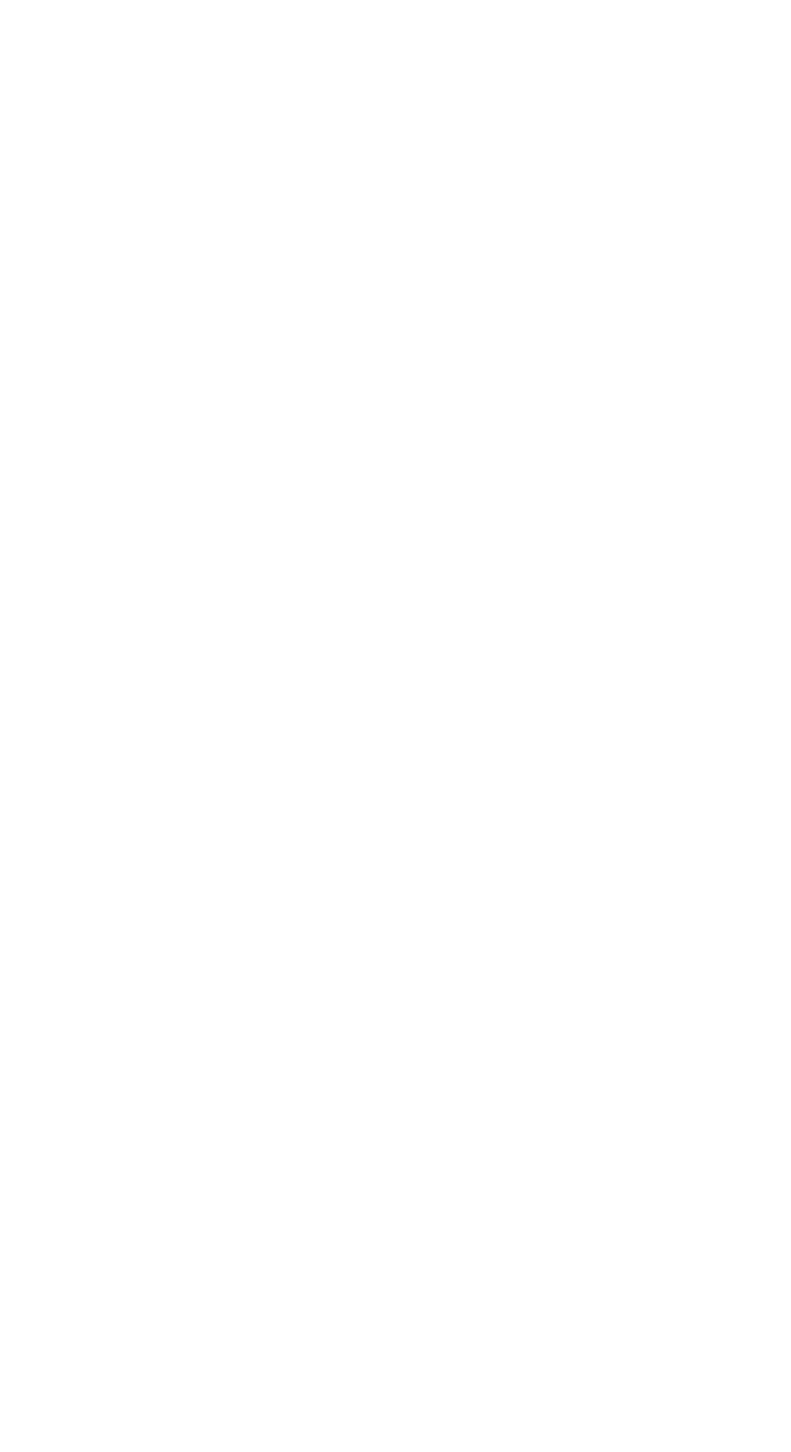
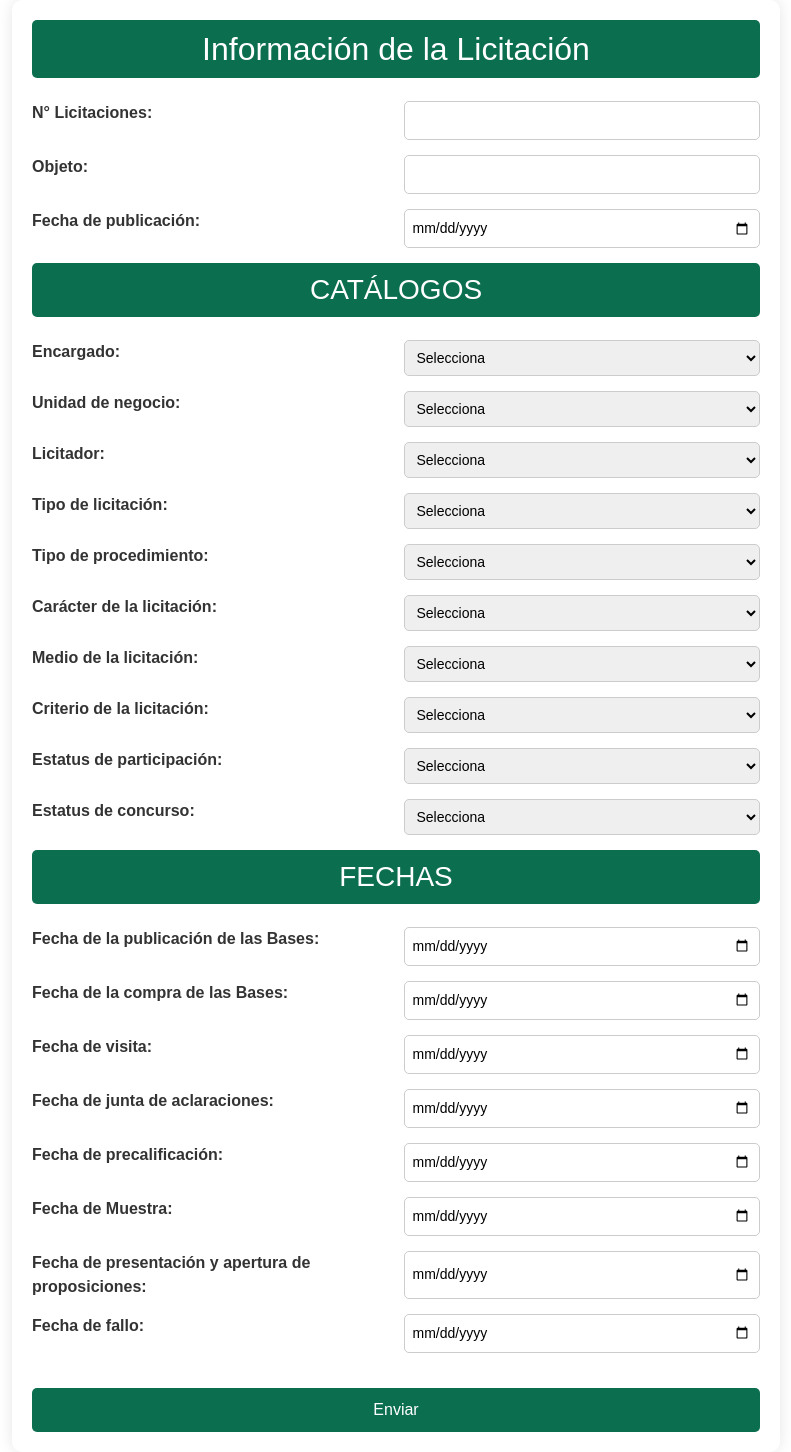
Before and after one commit to Elena-Paredes/Licitaciones_v1.1.0_frontend, a React (Vite) app: page /agregar_licitaciones in a window 1280 px wide. Before the commit this address had no page. Shown: the whole page, without its empty margins (244-1035 px from the left). Before the commit the page ends 800 px from the top, so only its background shows below. Built offline with nearby package versions, Linux system fonts and the light colour scheme; a web font is replaced by a local one.

Commit message:
Se agrego el formulario de licitaciones

```diff
--- a/src/App.jsx
+++ b/src/App.jsx
@@ -1,15 +1,18 @@
 //App.jsx
 import React from "react";
 import { createRoot } from "react-dom/client";
+import "bootstrap/dist/css/bootstrap.min.css";
+import "bootstrap/dist/js/bootstrap.bundle.min";
 import { BrowserRouter as Router, Routes, Route } from "react-router-dom";
+/*importación de rutas*/
 import Home from "./pages/Home.jsx";
 import SignUp from "./pages/SignUp.jsx";
 import SignIn from "./pages/SignIn.jsx";
 import Principal from "./pages/Principal.jsx";
 import Especialidad from "./pages/Especialidad.jsx";
 import Licitacion from "./pages/Licitacion.jsx";
-import "bootstrap/dist/css/bootstrap.min.css";
-import "bootstrap/dist/js/bootstrap.bundle.min";
+import Form_Licitaciones from "./pages/Form_Licitaciones.jsx";
+
 import $ from "jquery";
 
 /* Creación de rutas*/
@@ -23,6 +26,7 @@ function App() {
         <Route path="/principal" element={<Principal />} />
         <Route path="/especialidades" element={<Especialidad />} />
         <Route path="/licitaciones" element={<Licitacion />} />
+        <Route path="/agregar_licitaciones" element={<Form_Licitaciones />} />
       </Routes>
     </Router>
   );
--- /dev/null
+++ b/src/pages/Form_Licitaciones.jsx
@@ -0,0 +1,164 @@
+import React, { useState } from 'react';
+import './styles/form_licitaciones.css';
+
+const Form_Licitaciones = () => {
+  const [formData, setFormData] = useState({
+    tenderNumber: '',
+    purpose: '',
+    publicationDate: '',
+    basePublicationDate: '',
+    basePurchaseDate: '',
+    visitDate: '',
+    clarificationMeetingDate: '',
+    prequalificationDate: '',
+    sampleDate: '',
+    presentationDate: '',
+    verdictDate: '',
+    firstName: '',
+    buName: '',
+    cteName: '',
+    tenderTypeName: '',
+    procedureTypeName: '',
+    characterName: '',
+    mediumName: '',
+    criteriaName: '',
+    participationStatusName: '',
+    tenderStatusName: ''
+  });
+
+  const handleChange = (e) => {
+    const { name, value } = e.target;
+    setFormData({
+      ...formData,
+      [name]: value,
+    });
+  };
+
+  const handleSubmit = (e) => {
+    e.preventDefault();
+    console.log(formData);
+  };
+
+  return (
+    <form className="form-licit-container" onSubmit={handleSubmit}>
+      <h2 className="form-licit-h2">Información de la Licitación</h2>
+
+      <div className="form-licit-section">
+        <label className="form-licit-label">N° Licitaciones:</label>
+        <input className="form-licit-input" type="text" name="tenderNumber" value={formData.tenderNumber} onChange={handleChange} />
+
+        <label className="form-licit-label">Objeto:</label>
+        <input className="form-licit-input" type="text" name="purpose" value={formData.purpose} onChange={handleChange} />
+
+        <label className="form-licit-label">Fecha de publicación:</label>
+        <input className="form-licit-input" type="date" name="publicationDate" value={formData.publicationDate} onChange={handleChange} />
+      </div>
+
+      <h3 className="form-licit-h3">CATÁLOGOS</h3>
+
+      <div className="form-licit-section">
+        <label className="form-licit-label">Encargado:</label>
+        <select className="form-licit-select" name="firstName" value={formData.firstName} onChange={handleChange}>
+          <option value="">Selecciona</option>
+          <option value="John">John</option>
+          <option value="Jane">Jane</option>
+        </select>
+
+        <label className="form-licit-label">Unidad de negocio:</label>
+        <select className="form-licit-select" name="buName" value={formData.buName} onChange={handleChange}>
+          <option value="">Selecciona</option>
+          <option value="Marketing">Marketing</option>
+          <option value="Finanzas">Finanzas</option>
+        </select>
+
+        <label className="form-licit-label">Licitador:</label>
+        <select className="form-licit-select" name="cteName" value={formData.cteName} onChange={handleChange}>
+          <option value="">Selecciona</option>
+          <option value="Cliente 1">Cliente 1</option>
+          <option value="Cliente 2">Cliente 2</option>
+        </select>
+
+        <label className="form-licit-label">Tipo de licitación:</label>
+        <select className="form-licit-select" name="tenderTypeName" value={formData.tenderTypeName} onChange={handleChange}>
+          <option value="">Selecciona</option>
+          <option value="Pública">Pública</option>
+          <option value="Privada">Privada</option>
+        </select>
+
+        <label className="form-licit-label">Tipo de procedimiento:</label>
+        <select className="form-licit-select" name="procedureTypeName" value={formData.procedureTypeName} onChange={handleChange}>
+          <option value="">Selecciona</option>
+          <option value="Procedimiento 1">Procedimiento 1</option>
+          <option value="Procedimiento 2">Procedimiento 2</option>
+        </select>
+
+        <label className="form-licit-label">Carácter de la licitación:</label>
+        <select className="form-licit-select" name="characterName" value={formData.characterName} onChange={handleChange}>
+          <option value="">Selecciona</option>
+          <option value="Carácter 1">Carácter 1</option>
+          <option value="Carácter 2">Carácter 2</option>
+        </select>
+
+        <label className="form-licit-label">Medio de la licitación:</label>
+        <select className="form-licit-select" name="mediumName" value={formData.mediumName} onChange={handleChange}>
+          <option value="">Selecciona</option>
+          <option value="Medio 1">Medio 1</option>
+          <option value="Medio 2">Medio 2</option>
+        </select>
+
+        <label className="form-licit-label">Criterio de la licitación:</label>
+        <select className="form-licit-select" name="criteriaName" value={formData.criteriaName} onChange={handleChange}>
+          <option value="">Selecciona</option>
+          <option value="Criterio 1">Criterio 1</option>
+          <option value="Criterio 2">Criterio 2</option>
+        </select>
+
+        <label className="form-licit-label">Estatus de participación:</label>
+        <select className="form-licit-select" name="participationStatusName" value={formData.participationStatusName} onChange={handleChange}>
+          <option value="">Selecciona</option>
+          <option value="Estatus 1">Estatus 1</option>
+          <option value="Estatus 2">Estatus 2</option>
+        </select>
+
+        <label className="form-licit-label">Estatus de concurso:</label>
+        <select className="form-licit-select" name="tenderStatusName" value={formData.tenderStatusName} onChange={handleChange}>
+          <option value="">Selecciona</option>
+          <option value="Concurso 1">Concurso 1</option>
+          <option value="Concurso 2">Concurso 2</option>
+        </select>
+      </div>
+
+      <h3 className="form-licit-h3">FECHAS</h3>
+
+      <div className="form-licit-section">
+        <label className="form-licit-label">Fecha de la publicación de las Bases:</label>
+        <input className="form-licit-input" type="date" name="basePublicationDate" value={formData.basePublicationDate} onChange={handleChange} />
+
+        <label className="form-licit-label">Fecha de la compra de las Bases:</label>
+        <input className="form-licit-input" type="date" name="basePurchaseDate" value={formData.basePurchaseDate} onChange={handleChange} />
+
+        <label className="form-licit-label">Fecha de visita:</label>
+        <input className="form-licit-input" type="date" name="visitDate" value={formData.visitDate} onChange={handleChange} />
+
+        <label className="form-licit-label">Fecha de junta de aclaraciones:</label>
+        <input className="form-licit-input" type="date" name="clarificationMeetingDate" value={formData.clarificationMeetingDate} onChange={handleChange} />
+
+        <label className="form-licit-label">Fecha de precalificación:</label>
+        <input className="form-licit-input" type="date" name="prequalificationDate" value={formData.prequalificationDate} onChange={handleChange} />
+
+        <label className="form-licit-label">Fecha de Muestra:</label>
+        <input className="form-licit-input" type="date" name="sampleDate" value={formData.sampleDate} onChange={handleChange} />
+
+        <label className="form-licit-label">Fecha de presentación y apertura de proposiciones:</label>
+        <input className="form-licit-input" type="date" name="presentationDate" value={formData.presentationDate} onChange={handleChange} />
+
+        <label className="form-licit-label">Fecha de fallo:</label>
+        <input className="form-licit-input" type="date" name="verdictDate" value={formData.verdictDate} onChange={handleChange} />
+      </div>
+
+      <button type="submit" className="form-licit-submit-btn">Enviar</button>
+    </form>
+  );
+};
+
+export default Form_Licitaciones;
--- a/src/pages/components/Navbar.jsx
+++ b/src/pages/components/Navbar.jsx
@@ -130,7 +130,7 @@ const Navbar = ({ user }) => {
           </div>
 
           {/* Calendar Dropdown */}
-          <div className="btn-group">
+          <div className="btn-group position-relative">
   <button
     className="btn btn-link d-flex align-items-center"
     onClick={toggleCalendar}
@@ -139,7 +139,7 @@ const Navbar = ({ user }) => {
     <FontAwesomeIcon icon={faCalendarDays} />
   </button>
   {isCalendarOpen && (
-              <div ref={calendarRef} className="dropdown-menu show">
+    <div ref={calendarRef} className="dropdown-menu calendar-dropdown show">
       <DatePicker
         selected={startDate}
         onChange={(date) => setStartDate(date)}
--- /dev/null
+++ b/src/pages/styles/form_licitaciones.css
@@ -0,0 +1,55 @@
+.form-licit-container {
+    display: flex;
+    flex-direction: column;
+    width: 60%;
+    margin: 0 auto;
+    padding: 20px;
+    background-color: white;
+    border-radius: 10px;
+    box-shadow: 0 0 15px rgba(0, 0, 0, 0.1);
+  }
+
+  .form-licit-h2, .form-licit-h3 {
+    color: #FFFFFF;
+    background-color: #0b6e4f;
+    padding: 10px;
+    border-radius: 5px;
+    text-align: center;
+  }
+
+  .form-licit-section {
+    display: grid;
+    grid-template-columns: 1fr 1fr;
+    gap: 15px;
+    margin: 15px 0;
+  }
+
+  .form-licit-label {
+    display: block;
+    font-weight: bold;
+    color: #333;
+  }
+
+  .form-licit-input, .form-licit-select {
+    width: 100%;
+    padding: 8px;
+    border: 1px solid #ccc;
+    border-radius: 5px;
+    font-size: 14px;
+  }
+
+  .form-licit-submit-btn {
+    width: 100%;
+    padding: 10px;
+    background-color: #0b6e4f;
+    color: white;
+    font-size: 16px;
+    border: none;
+    border-radius: 5px;
+    cursor: pointer;
+    margin-top: 20px;
+  }
+
+  .form-licit-submit-btn:hover {
+    background-color: #085a3e;
+  }
--- a/src/pages/styles/navbar.css
+++ b/src/pages/styles/navbar.css
@@ -82,14 +82,18 @@
 
 /*Estilo del calendario*/
 .calendar-dropdown {
+  position: absolute;
+  top: 100%; /* Muestra el calendario justo debajo del botón */
+  left: -140%; /* Centra el calendario horizontalmente */
+  transform: translateX(-50%); /* Asegura el centrado exacto */
   width: auto;
   max-width: 320px;
   padding: 0;
   border: 1px solid #ddd;
   box-shadow: 0px 0px 5px rgba(0, 0, 0, 0.2);
-  z-index: 1000; /* Para asegurarnos de que esté en la parte superior */
+  z-index: 1000;
 }
 
 .calendar-dropdown .react-datepicker {
-  width: 100%; /* Asegura que el calendario ocupe todo el ancho */
+  width: 100%;
 }
```
Lines whose indentation alone changed are shown as unchanged.
